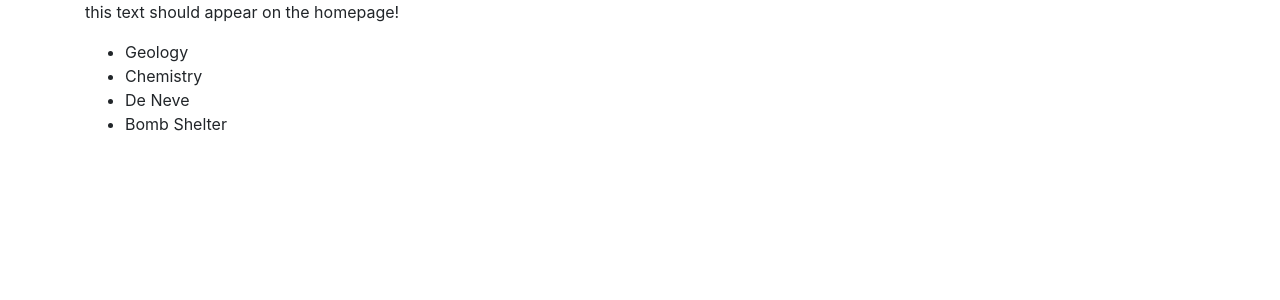
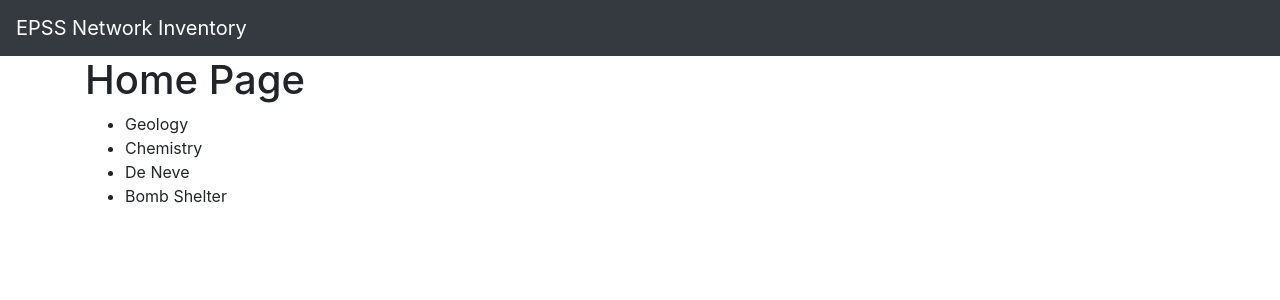
Before and after one commit to sixtycycles/neatwork, a Django app: page / in a window 1280 px wide. Shown: the top 300 px of the page. Run offline with Django 3.2, Linux system fonts and the light colour scheme; data comes from the database, SQL or seed files in the repository; some libraries are stand-ins or nearby versions.

Commit message:
add navbar

```diff
--- a/neatwork/fruit_cup/views.py
+++ b/neatwork/fruit_cup/views.py
@@ -7,7 +7,5 @@ def home_page (request):
 
     all_buildings = Building.objects.all()
 
-
-
     data = {'all_buildings': all_buildings}
     return render (request, 'fruit_cup/home_page.html', data)
--- a/neatwork/templates/fruit_cup/home_page.html
+++ b/neatwork/templates/fruit_cup/home_page.html
@@ -1,8 +1,7 @@
 {% extends "fruit_cup/index.html" %}
 
 {% block content %}
-<p>this text should appear on the homepage!</p>
-
+<h1> Home Page</h1>
 <!--{{ all_buildings }}-->
 <ul>
     {% for building in all_buildings %}
--- a/neatwork/templates/fruit_cup/index.html
+++ b/neatwork/templates/fruit_cup/index.html
@@ -9,10 +9,13 @@
     <title>Title</title>
 </head>
 <body>
+<nav class="navbar navbar-dark bg-dark">
+  <a class="navbar-brand" href="#">EPSS Network Inventory</a>
+</nav>
 
 <div class="container">
 {% block content %}
-yolo
+
 {% endblock %}
 </div>
 </body>
```
